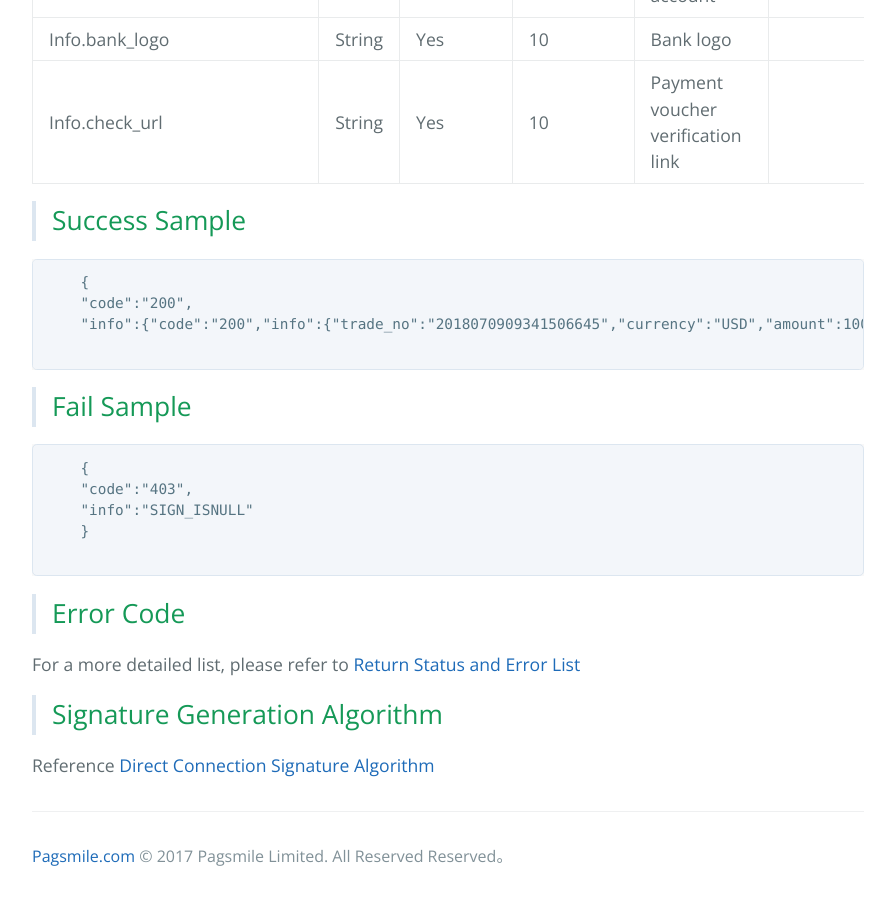
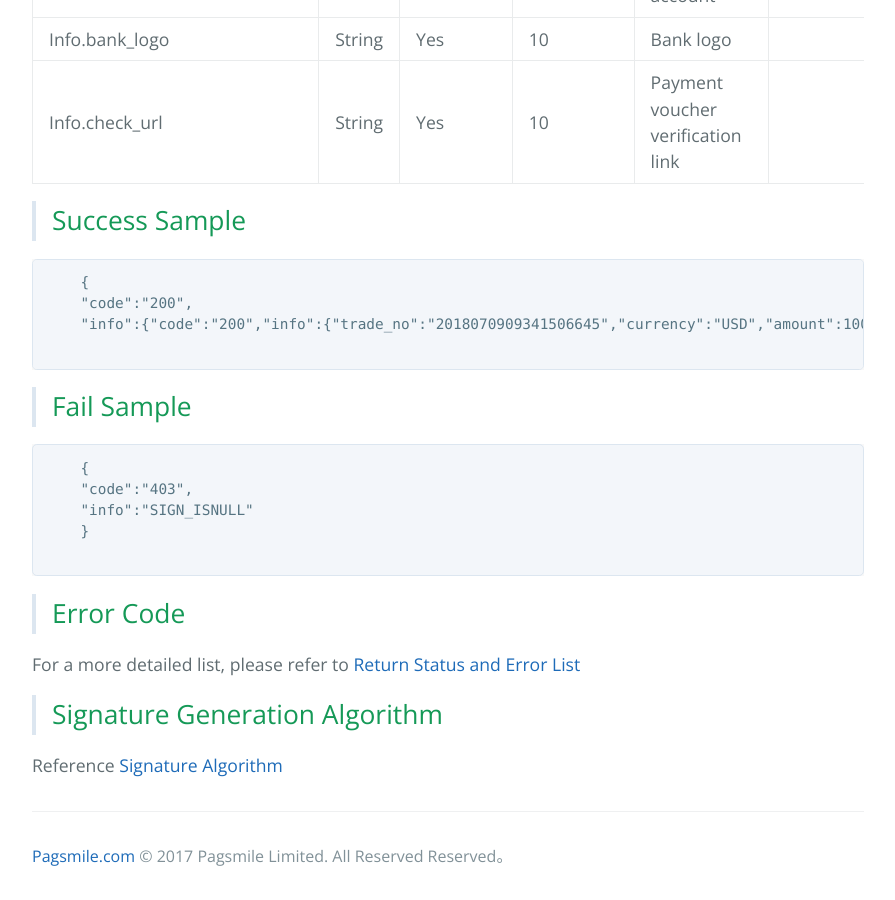
Before and after one commit to pagsmile/pagsmile.github.io, a Jekyll site: the page built from en/api/FlashPay.md, in a window 1280 px wide and 900 px high, scrolled down 5555 px. Shown: the whole window, without its empty margins (192-1087 px from the left). Built offline with Jekyll 4.4.1, drawn with Linux system fonts in a browser that asks for light colours; our own code applies the rules of GitHub Pages for plain Markdown files.

Commit message:
Update FlashPay.md

```diff
--- a/en/api/FlashPay.md
+++ b/en/api/FlashPay.md
@@ -133,4 +133,4 @@ For a more detailed list, please refer to [Return Status and Error List](ReturnR
 
 >## Signature Generation Algorithm
 
-Reference [Direct Connection Signature Algorithm](DriectSign)
+Reference [Signature Algorithm](SignatureAlgorithm)
```
